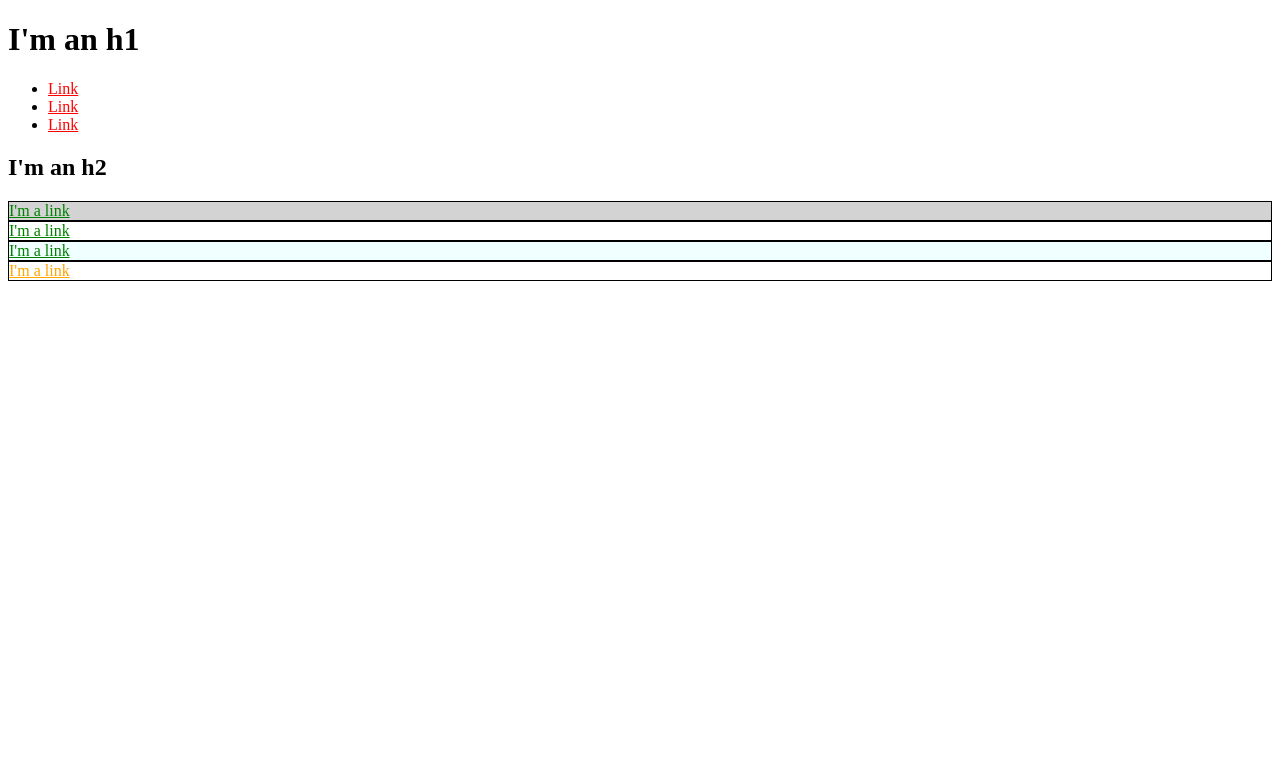
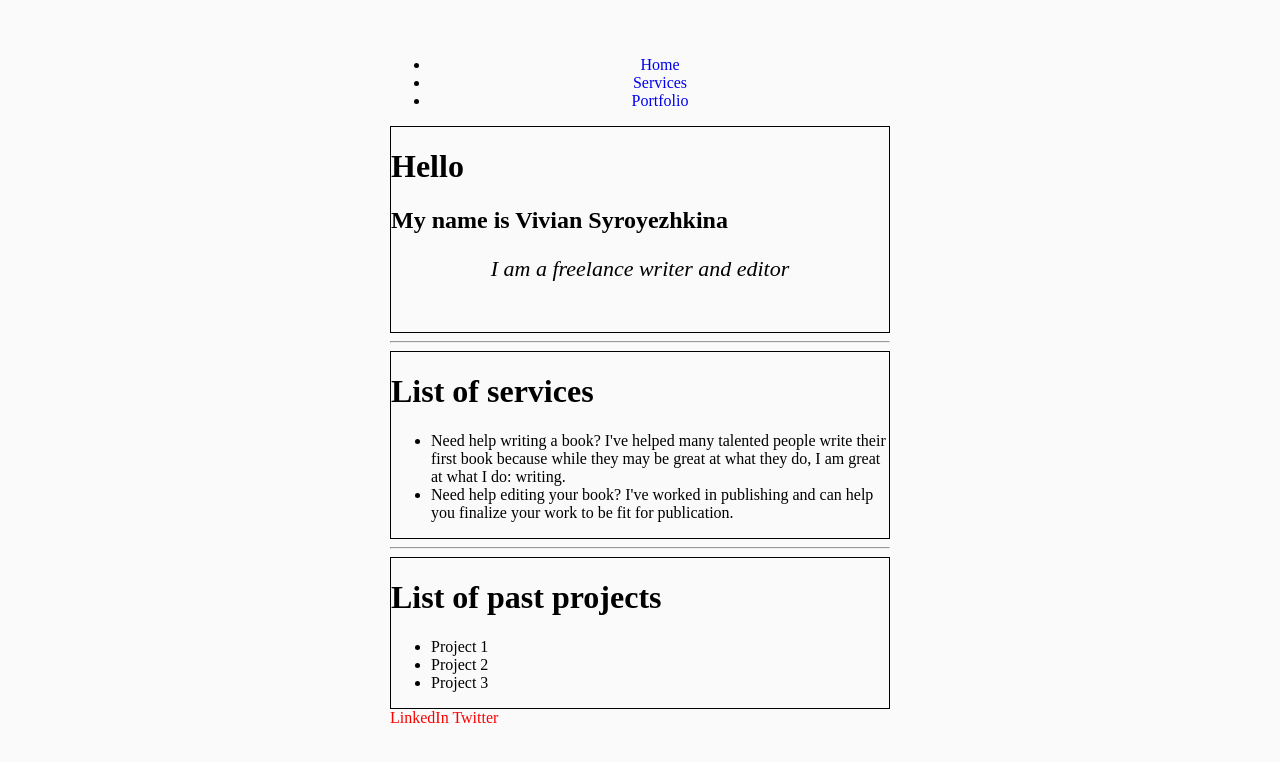
Before and after one commit to asyroyez/vsyroyez.github.io, a plain HTML site: page index.html in a window 1280 px wide. Drawn offline with Linux system fonts and the light colour scheme.

Commit message:
Add content and organize styles

```diff
--- a/assets/css/main.css
+++ b/assets/css/main.css
@@ -1,23 +1,47 @@
+/* GLABAL STYLES */
+html {
+}
+body {
+  width: 500px;
+  margin: 20px auto;
+  padding: 20px;
+  background-color: #fafafa;
+}
+nav {
+  text-align: center;
+  display: block;
+}
+main {
+}
 a {
+  text-decoration: none;
+}
+footer {
+}
+
+/* BOX STYLES */
+.box {
+  border: 1px solid black;
+}
+
+.box-a {
+}
+
+.box-b {
+}
+
+.box-c {
+}
+
+/* SOCIAL LINK STYLES */
+.social-link {
   color: red;
 }
 
-#bio {
-  background-color: lightgray;
+/* TEXT STYLES */
+.large-text {
+  margin-bottom: 50px;
+  font-style: italic;
+  font-size: 22px;
+  text-align: center;
 }
-
-.bio-box {
-  border: 1px solid black;
-}
-
-.bio-box a {
-  color: green;
-}
-
-.special-box {
-  background-color: azure;
-}
-
-#special-link {
-  color: orange;
-}
--- a/index.html
+++ b/index.html
@@ -1,35 +1,70 @@
 <!DOCTYPE html>
-<html>
+<html lang="en-US">
   <head>
-    <title>Test Page: Don't Panic</title>
+    <title>Vivian Syroyezhkina</title>
     <meta charset="utf-8" />
+    <meta name="viewport" content="width=device-width, initial-scale=1.0" />
     <link rel="stylesheet" href="/assets/css/main.css" />
   </head>
   <body>
-    <h1>I'm an h1</h1>
+    <!-- Site Navigation Menu -->
+    <nav>
       <ul>
         <li>
-        <a href="https://example.com/">Link</a>
+          <a href="index.html#landing">Home</a>
         </li>
         <li>
-        <a href="https://example.com/">Link</a>
+          <a href="index.html#services" class="button">Services</a>
         </li>
         <li>
-        <a href="https://example.com/">Link</a>
+          <a href="index.html#portfolio" class="button">Portfolio</a>
         </li>
       </ul>
-    <h2>I'm an h2</h2>
-    <div id="bio" class="bio-box">
-      <a href="https://example.com/">I'm a link</a>
+    </nav>
+    <!-- Main content -->
+    <main>
+      <!-- Landing or Home Page -->
+      <div id="landing" class="box box-a">
+        <h1>Hello</h1>
+        <h2>My name is Vivian Syroyezhkina</h2>
+        <p class="large-text">I am a freelance writer and editor</p>
       </div>
-    <div class="bio-box">
-      <a href="https://example.com/">I'm a link</a>
+      <hr />
+      <!-- Services section -->
+      <div id="services" class="box box-b">
+        <h1>List of services</h1>
+        <ul>
+          <li>
+            Need help writing a book? I've helped many talented people write
+            their first book because while they may be great at what they do, I
+            am great at what I do: writing.
+          </li>
+          <li>
+            Need help editing your book? I've worked in publishing and can help
+            you finalize your work to be fit for publication.
+          </li>
+        </ul>
       </div>
-    <div class="bio-box special-box">
-      <a href="https://example.com/">I'm a link</a>
+      <hr />
+      <!-- Portfolio section -->
+      <div id="portfolio" class="box box-c">
+        <h1>List of past projects</h1>
+        <ul>
+          <li>Project 1</li>
+          <li>Project 2</li>
+          <li>Project 3</li>
+        </ul>
       </div>
-    <div class="bio-box">
-      <a href="https://example.com/" id="special-link">I'm a link</a>
-    </div>
+    </main>
+    <!-- End of Main content -->
+    <!-- Footer section -->
+    <footer>
+      <a href="https://www.linkedin.com/in/vivianlgroberson" class="social-link"
+        >LinkedIn</a
+      >
+      <a href="https://twitter.com/roberson_vivian" class="social-link"
+        >Twitter</a
+      >
+    </footer>
   </body>
 </html>
```
Lines whose indentation alone changed are shown as unchanged.
